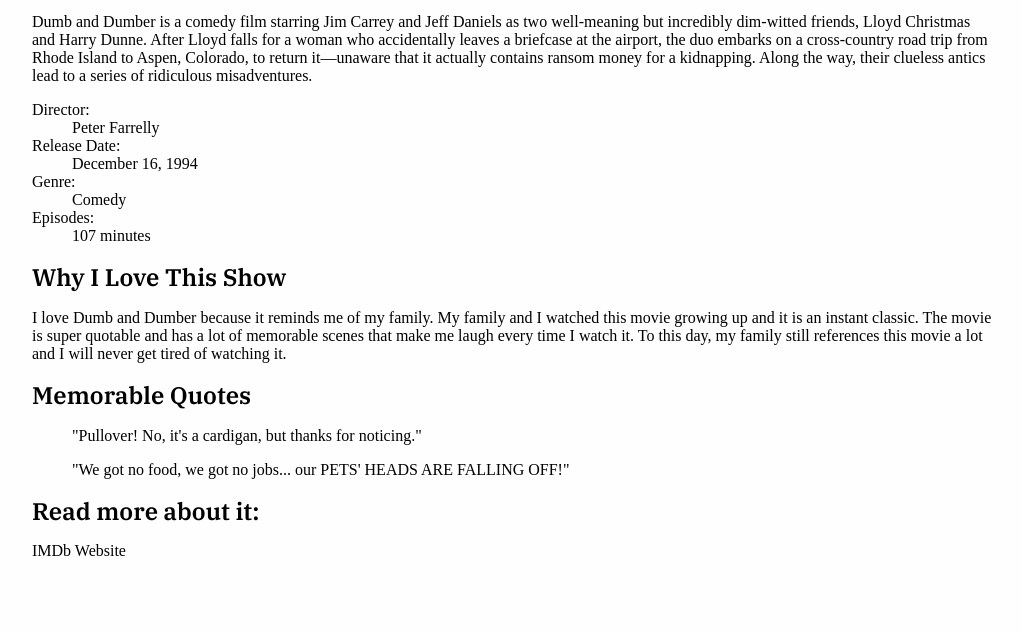
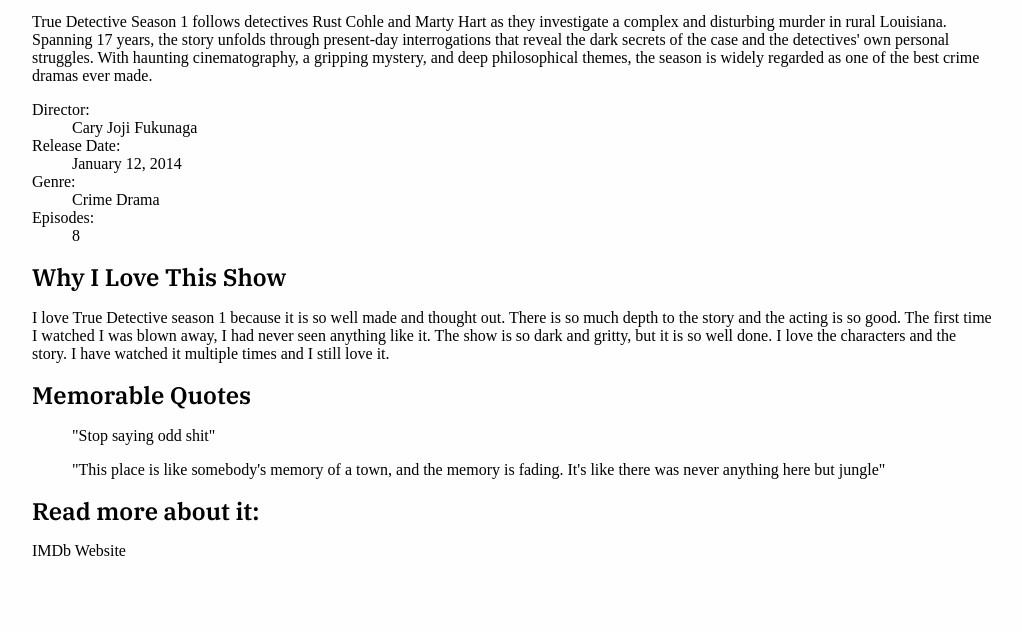
Before and after one commit to samstalsberg/samstalsberg.github.io, a plain HTML site: page TVSHOW.html in a window 1280 px wide. Shown: the part 337-969 px from the top of the page, without its empty margins (128-1150 px from the left). Drawn offline with Linux system fonts and the light colour scheme; files that its build step writes are made by us from their sources; a web font is replaced by a local one.

Commit message:
Add files via upload

```diff
--- a/TVSHOW.html
+++ b/TVSHOW.html
@@ -18,7 +18,7 @@
         </ul>
 
     </nav>
-    <div class="centered">My Favorite Movie: True Detective</div>
+    <div class="centered">My Favorite TV Show: True Detective</div>
 
 
 
@@ -29,19 +29,18 @@
             <div>
                 <h5>About the Show</h5>
                 <p>
-                    Dumb and Dumber is a comedy film starring Jim Carrey and Jeff Daniels as two well-meaning but incredibly dim-witted friends, Lloyd Christmas and Harry Dunne.
-                    After Lloyd falls for a woman who accidentally leaves a briefcase at the airport, the duo embarks on a cross-country road trip from Rhode Island to Aspen, Colorado, to return it—unaware that it actually contains ransom money for a kidnapping.
-                    Along the way, their clueless antics lead to a series of ridiculous misadventures.
+                    True Detective Season 1 follows detectives Rust Cohle and Marty Hart as they investigate a complex and disturbing murder in rural Louisiana. Spanning 17 years, the story unfolds through present-day interrogations that reveal the dark secrets of the case and the detectives' own personal struggles. With haunting cinematography, a gripping mystery, and deep philosophical themes, the season is widely regarded as one of the best crime dramas ever made.
                 </p>
+
                 <dl>
                     <dt>Director:</dt>
-                    <dd>Peter Farrelly</dd>
+                    <dd>Cary Joji Fukunaga</dd>
                     <dt>Release Date:</dt>
-                    <dd>December 16, 1994</dd>
+                    <dd>January 12, 2014</dd>
                     <dt>Genre:</dt>
-                    <dd>Comedy</dd>
+                    <dd>Crime Drama</dd>
                    <dt>Episodes:</dt>
-                    <dd>107 minutes</dd>
+                    <dd>8</dd>
                 </dl>
 
 
@@ -51,20 +50,20 @@
 
                 <h5>Why I Love This Show</h5>
                 <p>
-                    I love Dumb and Dumber because it reminds me of my family. My family and I watched this movie growing up and it is an instant classic.
-                    The movie is super quotable and has a lot of memorable scenes that make me laugh every time I watch it. To this day, my family still references
-                    this movie a lot and I will never get tired of watching it.
-                </p>
+                    I love True Detective season 1 because it is so well made and thought out.
+                    There is so much depth to the story and the acting is so good. The first time I watched
+                    I was blown away, I had never seen anything like it. The show is so dark and gritty, but it is so
+                    well done. I love the characters and the story. I have watched it multiple times and I still love it.
 
 
         <section>
             <div>
                 <h5>Memorable Quotes</h5>
                 <blockquote>
-                    "Pullover! No, it's a cardigan, but thanks for noticing."
+                    "Stop saying odd shit"
                 </blockquote>
                 <blockquote>
-                    "We got no food, we got no jobs... our PETS' HEADS ARE FALLING OFF!"
+                    "This place is like somebody's memory of a town, and the memory is fading. It's like there was never anything here but jungle"
                 </blockquote>
             </div>
         </section>
@@ -72,7 +71,7 @@
         <section>
             <div>
                 <h5>Read more about it:</h5>
-                <a href="https://www.imdb.com/title/tt0109686/?ref_=nv_sr_srsg_0_tt_7_nm_1_in_0_q_dumb%2520and%2520dumber">IMDb Website</a>
+                <a href="https://www.imdb.com/title/tt2356777/?ref_=nv_sr_srsg_1_tt_6_nm_1_in_0_q_true%2520de">IMDb Website</a>
             </div>
         </section>
     </main>
```
Also changed, not shown: homepage.html (+1 -1 lines).
